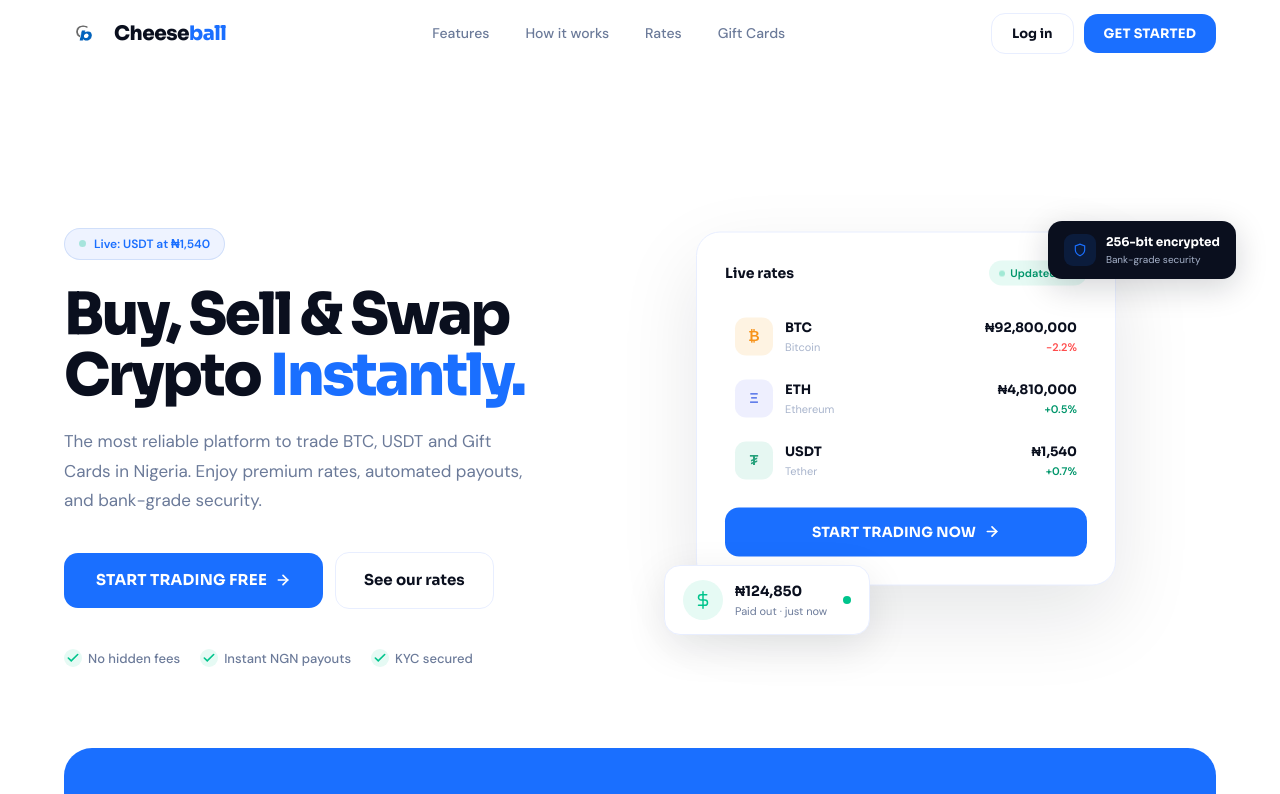
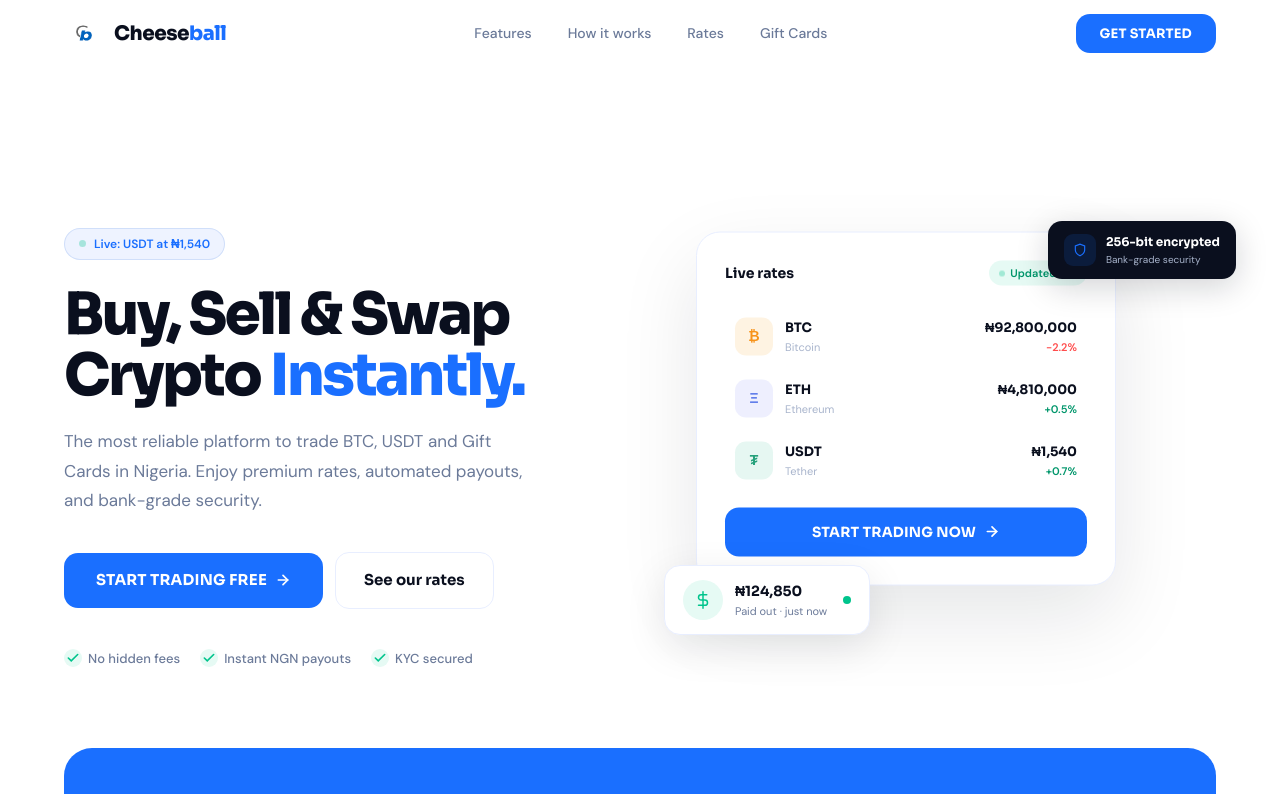
Before and after one commit to animinatesphere/Cheeseball, a React (Vite) app: page / in a window 1280 px wide. Shown: the top 794 px of the page. Built offline with nearby package versions, Linux system fonts and the light colour scheme; no server answers.

Commit message:
landing page and login donex

```diff
--- a/src/features/marketing/pages/LandingPage.jsx
+++ b/src/features/marketing/pages/LandingPage.jsx
@@ -123,7 +123,7 @@ export default function LandingPage() {
   const [rates, setRates] = useState([]);
   const [loading, setLoading] = useState(true);
 
-  const onGetStarted = () => navigate(paths.signup);
+  const onGetStarted = () => navigate(paths.login);
   const onLogin = () => navigate(paths.login);
 
   useEffect(() => {
@@ -258,9 +258,8 @@ export default function LandingPage() {
           <div className="nav-links" style={{ display: "flex", alignItems: "center", gap: 36 }}>
             {NAV_LINKS.map(l => <a key={l.id} href={`#${l.id}`} className="nav-link">{l.name}</a>)}
           </div>
-          <div style={{ display: "flex", alignItems: "center", gap: 10 }}>
-            <button className="btn-ghost" style={{ padding: "10px 20px", fontSize: 13 }} onClick={onLogin}>Log in</button>
-            <button className="btn-primary" style={{ padding: "10px 20px", fontSize: 13 }} onClick={onGetStarted}>Get started</button>
+          <div style={{ display: "flex", alignItems: "center" }}>
+            <button className="btn-primary" style={{ padding: "10px 24px", fontSize: 13 }} onClick={onLogin}>Get started</button>
           </div>
         </nav>
 
```
